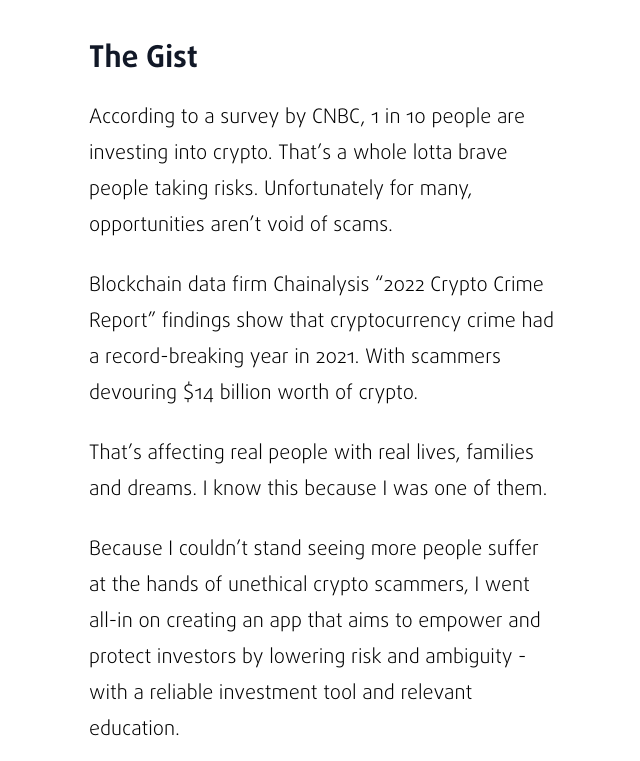
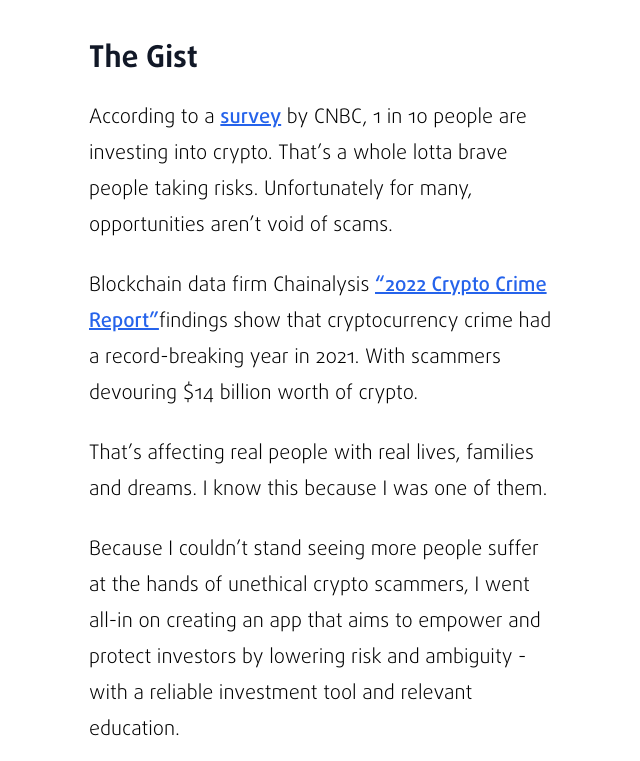
Before and after one commit to AyoCodess/Coincora-Crypto-Tool-REACT, a React (Create React App) app: page /mission in a window 1280 px wide. Shown: the part 1019-1780 px from the top of the page, without its empty margins (435-1075 px from the left). Built offline with nearby package versions, Linux system fonts and the light colour scheme; no server answers; a web font is replaced by a local one.

Commit message:
added links to go fund me page

```diff
--- a/src/Pages/KnowledgeBase/Articles/Pages/GoFundMe.js
+++ b/src/Pages/KnowledgeBase/Articles/Pages/GoFundMe.js
@@ -83,12 +83,25 @@ export default function GoFundMe() {
               <div className='mt-10 prose prose-blue prose-xl text-black'>
                 <h3 id='theGist'>The Gist</h3>
                 <p>
-                  According to a survey by CNBC, 1 in 10 people are investing
-                  into crypto. That’s a whole lotta brave people taking risks.
-                  Unfortunately for many, opportunities aren’t void of scams.
+                  According to a{' '}
+                  <a
+                    href='https://www.cnbc.com/amp/2021/08/24/1-in-10-people-invest-in-cryptocurrencies-many-for-ease-of-trading.html'
+                    rel='noreferrer'
+                    target='_blank'>
+                    survey
+                  </a>{' '}
+                  by CNBC, 1 in 10 people are investing into crypto. That’s a
+                  whole lotta brave people taking risks. Unfortunately for many,
+                  opportunities aren’t void of scams.
                 </p>
                 <p>
-                  Blockchain data firm Chainalysis “2022 Crypto Crime Report”
+                  Blockchain data firm Chainalysis{' '}
+                  <a
+                    href='https://blog.chainalysis.com/reports/2022-crypto-crime-report-introduction/'
+                    rel='noreferrer'
+                    target='_blank'>
+                    “2022 Crypto Crime Report”
+                  </a>
                   findings show that cryptocurrency crime had a record-breaking
                   year in 2021. With scammers devouring $14 billion worth of
                   crypto.
@@ -175,13 +188,27 @@ export default function GoFundMe() {
                   interactive websites and basic web apps. Check this out!
                 </p>
                 <p>
-                  This is a log of all the hours I put into my education leading
-                  up to my first paid internship as a React Developer.{' '}
+                  This is a{' '}
+                  <a
+                    href='https://docs.google.com/spreadsheets/d/1vAZXm3rE-hDKNywl3A-YNhdKJL4E1hdIUToIXUD267k/edit?usp=sharing'
+                    rel='noreferrer'
+                    target='_blank'>
+                    log
+                  </a>{' '}
+                  of all the hours I put into my education leading up to my
+                  first paid internship as a React Developer.{' '}
                 </p>
                 <p>
-                  I also have a blog documenting the first six months of my
-                  journey here. Though I’ve spent less time on it lately as I'm
-                  too occupied doing ‘the actual work.’
+                  I also have a{' '}
+                  <a
+                    href='https://blog.ayoadesanya.com/'
+                    rel='noreferrer'
+                    target='_blank'>
+                    blog
+                  </a>{' '}
+                  documenting the first six months of my journey here. Though
+                  I’ve spent less time on it lately as I'm too occupied doing
+                  ‘the actual work.’
                 </p>
                 <p>
                   Not gonna lie; as much as I enjoy my coding journey, it's been
```
